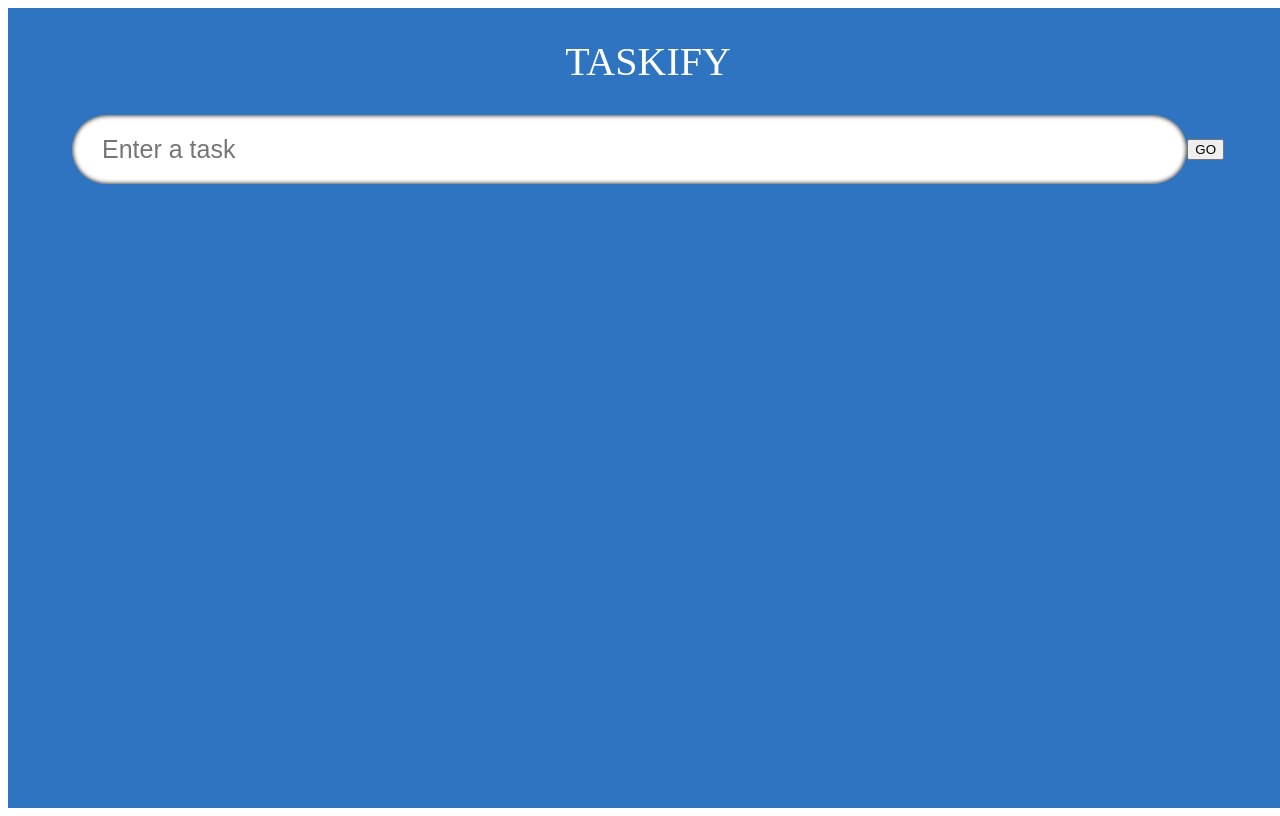
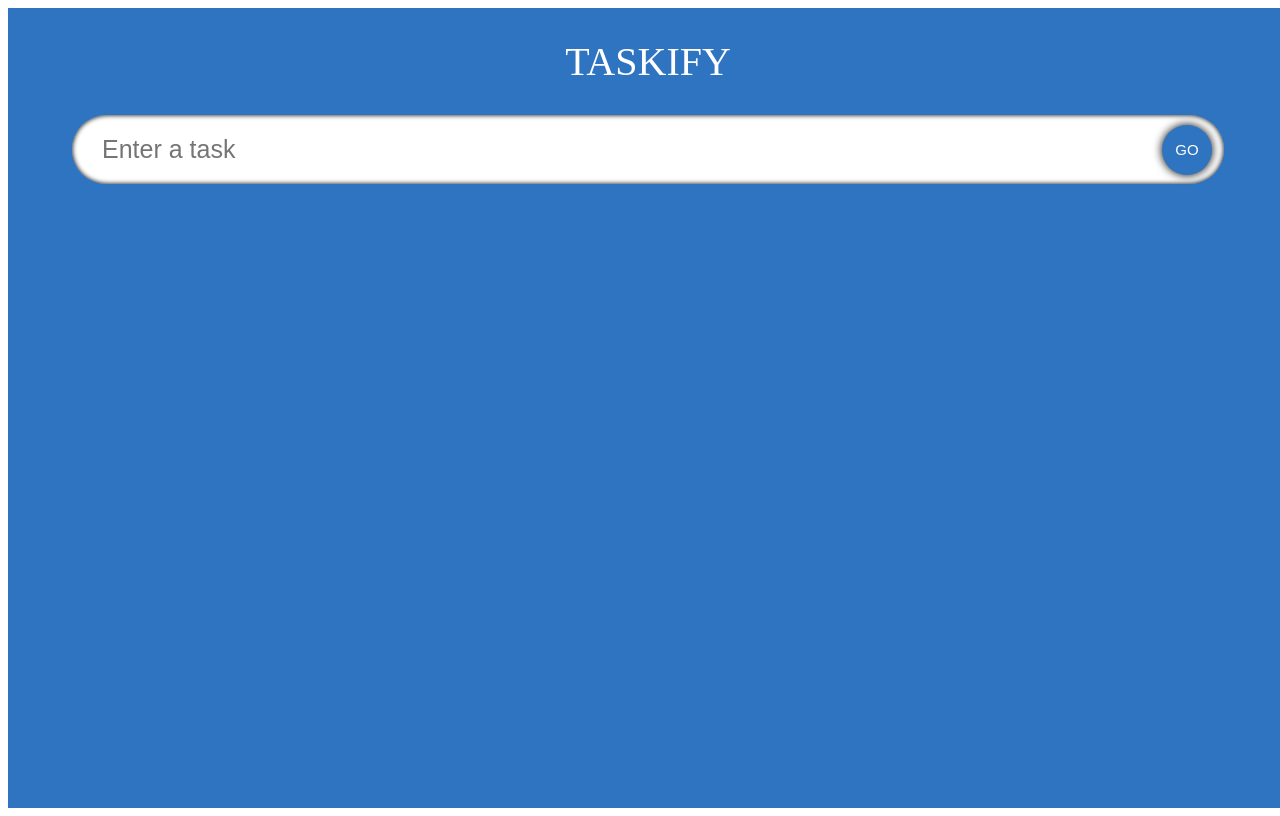
Before and after one commit to xanthemc/react-app, a React (Create React App) app: page / in a window 1280 px wide. Built offline with nearby package versions, Linux system fonts and the light colour scheme; a web font is replaced by a local one.

Commit message:
3 files modified

```diff
--- a/App.tsx
+++ b/App.tsx
@@ -11,10 +11,12 @@ let printName: (name: string) => never; //void returns undefined, never doesnt r
 // let person: Object;
 
 const App: React.FC = () => {
+  const [todo, setTodo] = React.useState<string>('');
+
   return (
     <div className="App">
       <span className="heading">Taskify</span>
-      <InputField />
+      <InputField todo={todo} setTodo={setTodo} />
     </div>
   );
 };
--- a/components/InputField.tsx
+++ b/components/InputField.tsx
@@ -1,7 +1,11 @@
 import * as React from 'react';
 import './styles.css';
 
-const InputField = () => {
+interface Props {
+  todo: string;
+  setTodo: React.Dispatch<React.SetStateAction<string>>;
+}
+const InputField = ({ todo, setTodo }: Props) => {
   return (
     <form className="input">
       <input type="input" placeholder="Enter a task" className="input_box" />
--- a/components/styles.css
+++ b/components/styles.css
@@ -19,3 +19,26 @@
   box-shadow: 0 0 10px 1000px rgba(0, 0, 0, 0);
   outline: none;
 }
+
+.input_submit {
+  position: absolute;
+  width: 50px;
+  height: 50px;
+  margin: 12px;
+  border-radius: 50px;
+  right: 0px;
+  border: none;
+  font-size: 15px;
+  background-color: #2f74c0;
+  color: white;
+  transition: 0, 2s all;
+  box-shadow: 0 0 10px black;
+}
+
+.input_submit:hover {
+  background-color: #388ae2;
+}
+.input_submit:active {
+  transform: scale(0.8);
+  box-shadow: 0 0 5px black;
+}
```
